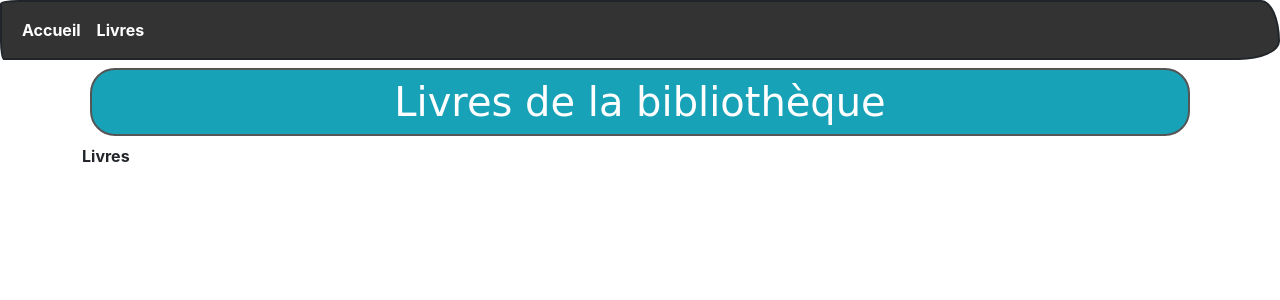
After one commit to MouhamadouFALL/gestion-bibliotheque, a PHP site: page /livres.php in a window 1280 px wide. The commit adds this page. Shown: the top 300 px of the page. Run offline with PHP 8.4, Linux system fonts and the light colour scheme; some web fonts are replaced.

Commit message:
Ajouter le template et les outils de bootstrap

```diff
--- /dev/null
+++ b/livres.php
@@ -0,0 +1,9 @@
+<?php ob_start()?>
+
+Livres
+
+<?php
+$content = ob_get_clean();
+$titre = "Livres de la bibliothèque";
+require "template.php";
+?>
--- /dev/null
+++ b/template.php
@@ -0,0 +1,42 @@
+<!DOCTYPE html>
+<html lang="en">
+<head>
+    <meta charset="UTF-8">
+    <meta http-equiv="X-UA-Compatible" content="IE=edge">
+    <meta name="viewport" content="width=device-width, initial-scale=1.0">
+    <title>Document</title>
+
+    <link rel="stylesheet" href="https://bootswatch.com/5/sketchy/bootstrap.min.css">
+</head>
+<body>
+
+    <nav class="navbar navbar-expand-lg navbar-dark bg-primary">
+        <div class="container-fluid">
+
+            <button class="navbar-toggler" type="button" data-bs-toggle="collapse" data-bs-target="#navbarColor01" aria-controls="navbarColor01" aria-expanded="false" aria-label="Toggle navigation">
+                <span class="navbar-toggler-icon"></span>
+            </button>
+
+            <div class="collapse navbar-collapse" id="navbarColor01">
+                <ul class="navbar-nav me-auto">
+                    <li class="nav-item">
+                        <a class="nav-link" href="index.php">Accueil</a>
+                    </li>
+                    <li class="nav-item">
+                        <a class="nav-link" href="livres.php">Livres</a>
+                    </li>
+                </ul>
+
+            </div>
+        </div>
+    </nav>
+
+    <div class="container">
+        <h1 class="rounded border border-dark p-2 m-2 text-center text-white bg-info"><?= $titre?></h1>
+        <?= $content ?>
+    </div>
+
+
+    <script src="https://cdn.jsdelivr.net/npm/bootstrap@5.0.2/dist/js/bootstrap.bundle.min.js" integrity="sha384-MrcW6ZMFYlzcLA8Nl+NtUVF0sA7MsXsP1UyJoMp4YLEuNSfAP+JcXn/tWtIaxVXM" crossorigin="anonymous"></script>
+</body>
+</html>
```
Also changed, not shown: index.php (+8 -0 lines), 2 other files.
